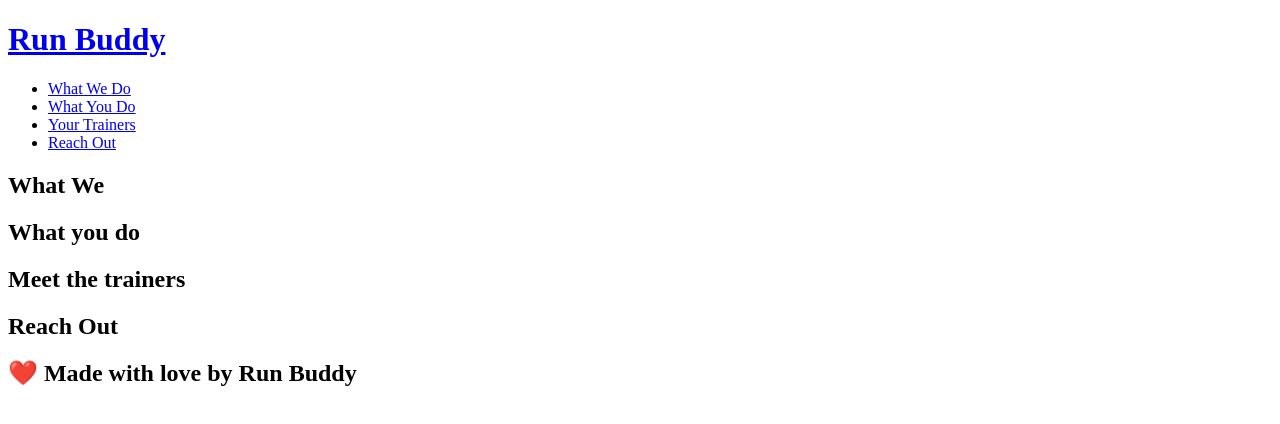
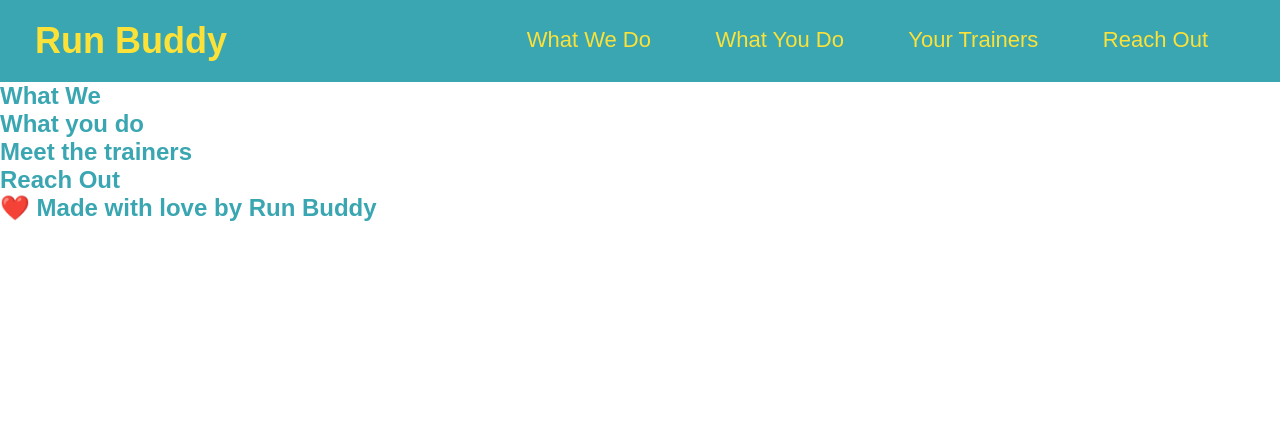
Before and after one commit to TravisSwift/run-buddy, a plain HTML site: page index.html in a window 1280 px wide. Drawn offline with Linux system fonts and the light colour scheme.

Commit message:
added css

```diff
--- /dev/null
+++ b/assets/css/style.css
@@ -0,0 +1,44 @@
+* {
+    margin: 0;
+    padding: 0;
+}
+
+body {
+    /* more on this crazy alpanumerica later */
+    color:#39a6b2;
+    font-family: Arial, Helvetica, sans-serif;
+    }
+
+/* apply styles to <header> */
+header {
+    padding: 20px 35px;
+    background-color:#39a6b2;
+    }
+
+    header h1 {
+        font-weight: bold;
+        font-size: 36px;
+        color:#fce138;
+        margin: 0;
+        display: inline;
+    }
+
+    header a {
+        text-decoration: none;
+        color: #fce138;
+    }
+
+    header nav {
+        float: right;
+        margin: 7px;
+    }
+
+    header nav ul li {
+        display: inline;
+    }
+
+    header nav ul li a {
+        margin: 30px;
+        font-weight: lighter;
+        font-size: 22px;
+    }
--- a/index.html
+++ b/index.html
@@ -3,6 +3,8 @@
     <head>
         <meta charset="UTF-8" />
         <title>Run Buddy</title>
+        <link rel="stylesheet" href="./assets/css/style.css" />
+
     </head>
     <body>
 
```
